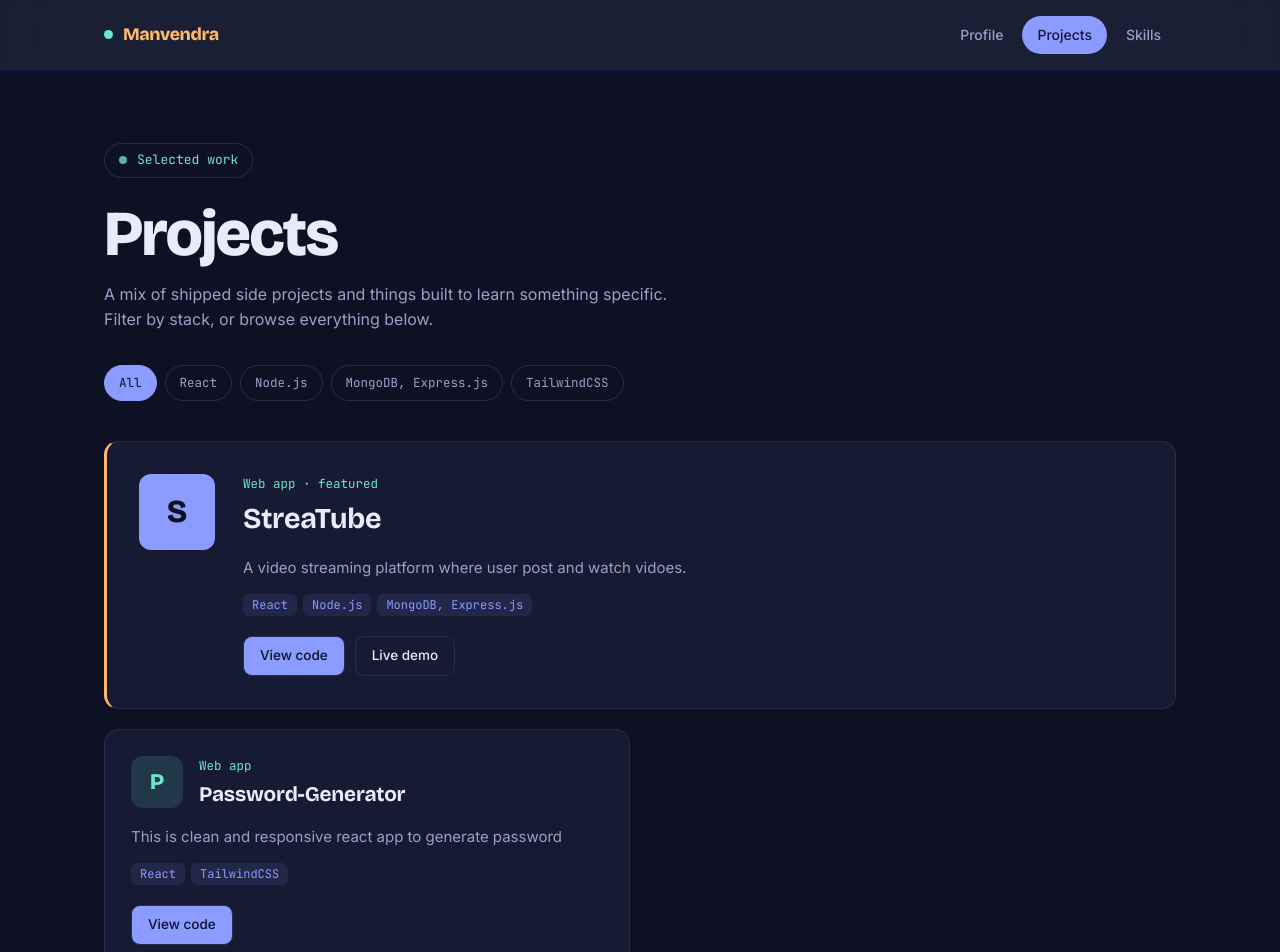
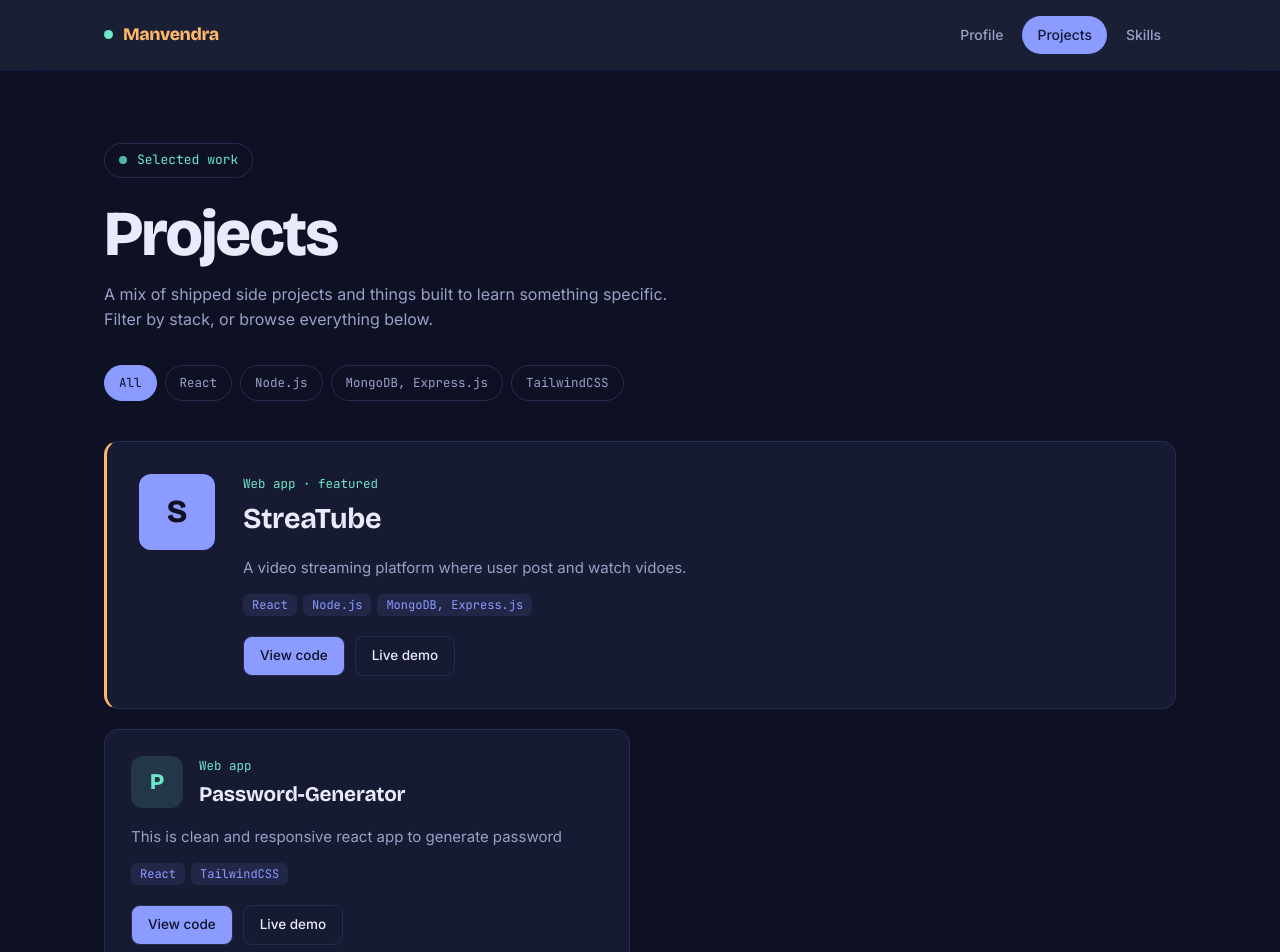
Before and after one commit to dev-manvendra/Portfolio, a React app: page /projects in a window 1280 px wide. Shown: the top 952 px of the page. Built offline with nearby package versions, Linux system fonts and the light colour scheme; the HTML template or start-up script is replaced by a standard one.

Commit message:
refactor: update Password Generator project details and add demo link

```diff
--- a/src/Components/Projects.jsx
+++ b/src/Components/Projects.jsx
@@ -14,8 +14,8 @@ const PROJECTS_DATA = [
     title: "Password-Generator",
     description: "This is clean and responsive react app to generate password",
     stack: ["React","TailwindCSS"],
-    code: "https://github.com/yourhandle/project-two",
-    demo: null,
+    code: "https://github.com/dev-manvendra/Password-Generator",
+    demo: "https://password-generator-one-lemon-11.vercel.app/",
   }
 
 ];
```
